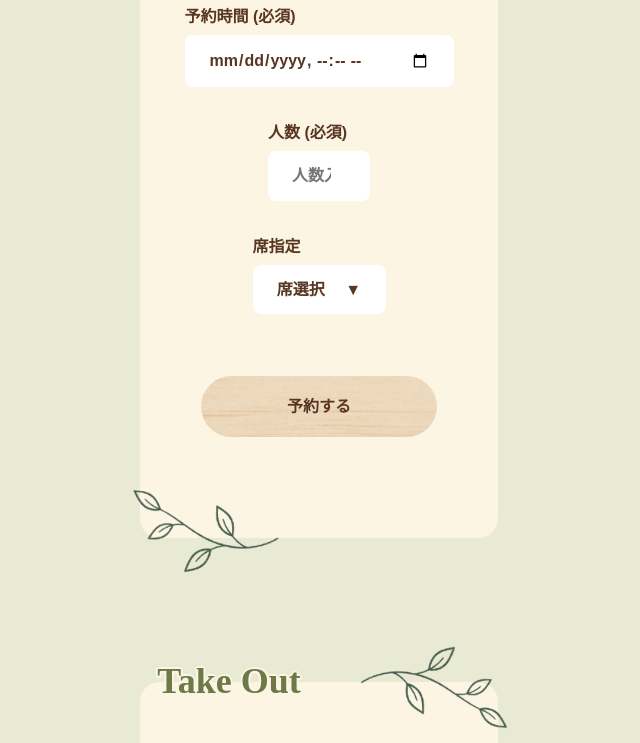
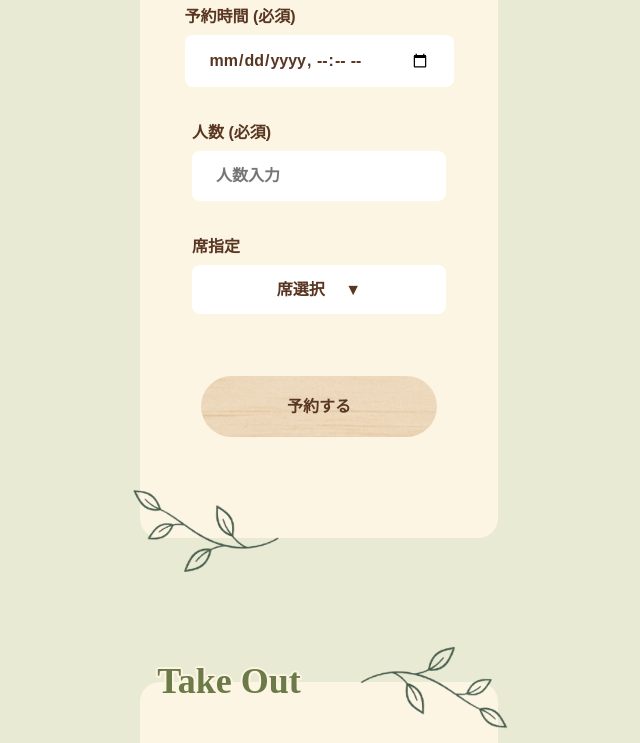
Before and after one commit to yama720/2025_10_fictional_LP, a plain HTML site: page reservation.html in a window 1280 px wide. Shown: the part 822-1565 px from the top of the page, without its empty margins (321-961 px from the left). Drawn offline with Linux system fonts and the light colour scheme; a script that the page names is missing; a web font is replaced by a local one.

Commit message:
004_レスポンシブ修正

```diff
--- a/scss/pages/_reservation.scss
+++ b/scss/pages/_reservation.scss
@@ -22,6 +22,13 @@ main {
 img {
   // max-width: 100%;
   height: auto;
+}
+
+input,
+select {
+  display: block;
+  width: 100%;
+  min-width: 254px;
 }
 
 body {
```
Also changed, not shown: css/style.css, 1 other file.
